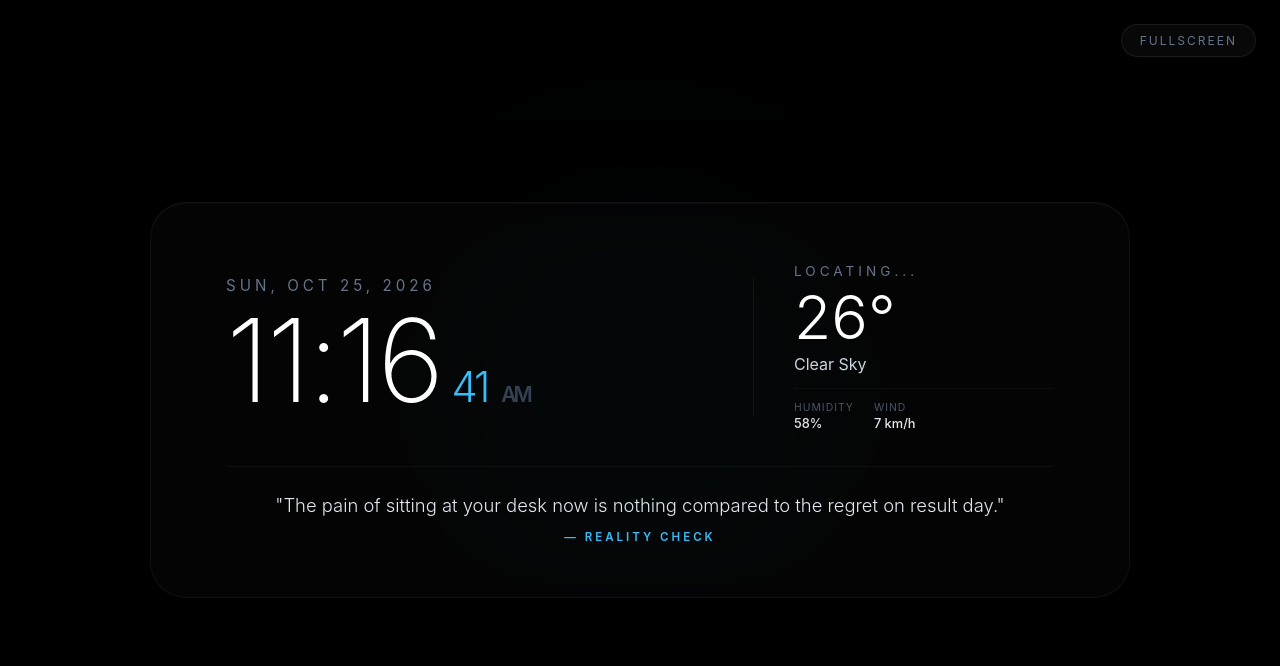
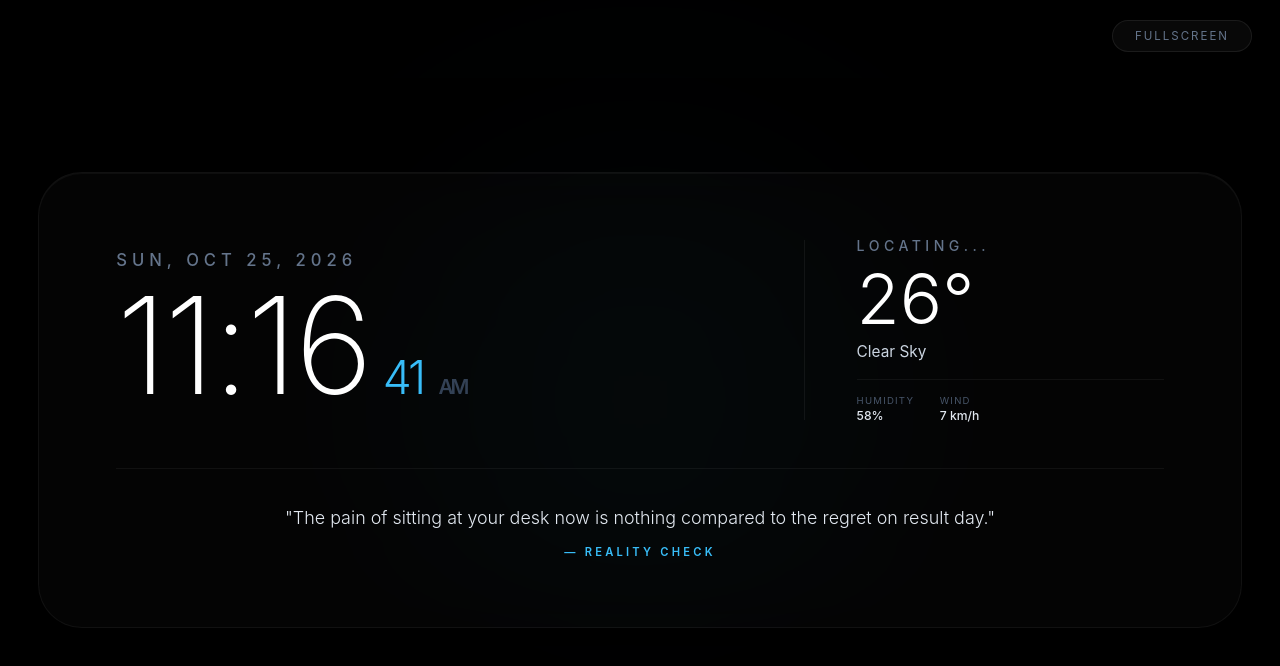
Before and after one commit to yraj19973-star/aod, a plain HTML site: page index.html in a window 1280 px wide. Drawn offline with Linux system fonts and the light colour scheme; no server answers.

Commit message:
index.html

```diff
--- a/index.html
+++ b/index.html
@@ -2,7 +2,7 @@
 <html lang="en">
 <head>
     <meta charset="UTF-8">
-    <meta name="viewport" content="width=device-width, initial-scale=1.0">
+    <meta name="viewport" content="width=device-width, initial-scale=1.0, maximum-scale=1.0, user-scalable=no">
     <title>Minimal Focus Desk</title>
 
     <meta name="apple-mobile-web-app-capable" content="yes">
@@ -15,6 +15,7 @@
             padding: 0;
             box-sizing: border-box;
             font-family: -apple-system, BlinkMacSystemFont, "Segoe UI", Roboto, "Helvetica Neue", Arial, sans-serif;
+            -webkit-tap-highlight-color: transparent;
         }
 
         body {
@@ -22,37 +23,42 @@
             justify-content: center;
             align-items: center;
             min-height: 100vh;
+            min-height: 100dvh; /* Dynamic viewport height fix for mobile browsers */
             background-color: #000000;
             overflow: hidden;
             position: relative;
+            padding: clamp(12px, 2.5vw, 40px);
         }
 
+        /* Ambient Glow Layer */
         .ambient-glow {
             position: absolute;
-            width: 600px;
-            height: 600px;
+            width: clamp(350px, 60vw, 900px);
+            height: clamp(350px, 60vw, 900px);
             border-radius: 50%;
             background: radial-gradient(circle, rgba(56, 189, 248, 0.04) 0%, rgba(0, 0, 0, 0) 70%);
             top: 50%;
             left: 50%;
             transform: translate(-50%, -50%);
-            filter: blur(100px);
+            filter: blur(clamp(60px, 8vw, 130px));
             z-index: 1;
+            pointer-events: none;
         }
 
+        /* Fullscreen Toggle Button */
         .fs-toggle-btn {
             position: fixed;
-            top: 24px;
-            right: 24px;
+            top: clamp(14px, 2.5vh, 28px);
+            right: clamp(14px, 2.5vw, 28px);
             z-index: 50;
             background: rgba(255, 255, 255, 0.03);
             border: 1px solid rgba(255, 255, 255, 0.08);
             color: #64748b;
-            padding: 8px 18px;
-            font-size: 0.75rem;
+            padding: clamp(6px, 1vh, 10px) clamp(12px, 1.8vw, 22px);
+            font-size: clamp(0.7rem, 0.9vw, 0.85rem);
             letter-spacing: 2px;
             text-transform: uppercase;
-            border-radius: 20px;
+            border-radius: 999px;
             cursor: pointer;
             transition: all 0.2s ease;
         }
@@ -60,118 +66,127 @@
         .fs-toggle-btn:hover {
             color: #ffffff;
             background: rgba(255, 255, 255, 0.1);
-            border-color: rgba(255, 255, 255, 0.2);
+            border-color: rgba(255, 255, 255, 0.25);
         }
 
+        /* Fluid Responsive Glassmorphic Workspace */
         .workspace {
             position: relative;
             z-index: 10;
-            width: 90%;
-            max-width: 980px;
+            width: min(94vw, 1260px);
             background: rgba(255, 255, 255, 0.015);
-            backdrop-filter: blur(30px);
-            -webkit-backdrop-filter: blur(30px);
+            backdrop-filter: blur(35px);
+            -webkit-backdrop-filter: blur(35px);
             border: 1px solid rgba(255, 255, 255, 0.05);
-            padding: 60px 75px 50px 75px;
-            border-radius: 36px;
-            box-shadow: 0 40px 100px rgba(0, 0, 0, 0.95),
-                        inset 0 1px 0 rgba(255, 255, 255, 0.03);
+            padding: clamp(28px, 5vw, 75px) clamp(24px, 6vw, 90px);
+            border-radius: clamp(24px, 4vw, 44px);
+            box-shadow: 0 50px 120px rgba(0, 0, 0, 0.95),
+                        inset 0 1px 0 rgba(255, 255, 255, 0.04);
             display: flex;
             flex-direction: column;
+            justify-content: center;
         }
 
         .stats-row {
             display: flex;
             justify-content: space-between;
             align-items: center;
-            gap: 40px;
+            gap: clamp(24px, 4vw, 55px);
+            width: 100%;
         }
 
+        /* Clock Module */
         .clock-section {
-            flex: 1;
+            flex: 1 1 auto;
         }
 
         .date-display {
-            font-size: 0.95rem;
+            font-size: clamp(0.8rem, 1.3vw, 1.25rem);
             color: #64748b;
-            letter-spacing: 4px;
+            letter-spacing: clamp(2.5px, 0.4vw, 5px);
             text-transform: uppercase;
-            margin-bottom: 8px;
+            margin-bottom: clamp(6px, 1vw, 12px);
+            font-weight: 500;
         }
 
         .time-display {
-            font-size: 7.2rem;
+            font-size: clamp(3.6rem, 10.5vw, 10rem);
             font-weight: 200;
             color: #ffffff;
             letter-spacing: -3px;
-            line-height: 1;
+            line-height: 0.95;
             display: flex;
             align-items: baseline;
+            flex-wrap: nowrap;
         }
 
         .seconds {
-            font-size: 2.6rem;
-            margin-left: 10px;
+            font-size: clamp(1.4rem, 3.6vw, 3.6rem);
+            margin-left: clamp(6px, 1vw, 14px);
             color: #38bdf8;
             font-weight: 300;
         }
 
         .period {
-            font-size: 1.3rem;
+            font-size: clamp(0.9rem, 1.6vw, 1.7rem);
             color: #334155;
-            margin-left: 14px;
+            margin-left: clamp(8px, 1.2vw, 18px);
             font-weight: 600;
         }
 
         .divider {
             width: 1px;
-            height: 140px;
-            background: rgba(255, 255, 255, 0.05);
+            height: clamp(100px, 14vw, 180px);
+            background: rgba(255, 255, 255, 0.06);
+            flex-shrink: 0;
         }
 
+        /* Weather Module */
         .weather-section {
-            width: 260px;
+            width: clamp(200px, 24vw, 320px);
             color: #ffffff;
+            flex-shrink: 0;
         }
 
         .location-display {
-            font-size: 0.85rem;
+            font-size: clamp(0.75rem, 1.1vw, 1.1rem);
             color: #64748b;
-            letter-spacing: 4px;
+            letter-spacing: clamp(2.5px, 0.35vw, 4.5px);
             text-transform: uppercase;
-            margin-bottom: 8px;
+            margin-bottom: clamp(6px, 1vw, 10px);
+            font-weight: 500;
             white-space: nowrap;
             overflow: hidden;
             text-overflow: ellipsis;
         }
 
         .temp-display {
-            font-size: 3.8rem;
+            font-size: clamp(2.8rem, 5.5vw, 5.2rem);
             font-weight: 300;
             line-height: 1;
-            margin-bottom: 6px;
+            margin-bottom: clamp(4px, 0.8vw, 8px);
         }
 
         .weather-condition {
-            font-size: 1rem;
+            font-size: clamp(0.85rem, 1.2vw, 1.2rem);
             color: #cbd5e1;
-            margin-bottom: 14px;
+            margin-bottom: clamp(10px, 1.5vw, 18px);
         }
 
         .weather-details {
             display: flex;
-            gap: 20px;
-            font-size: 0.8rem;
+            gap: clamp(14px, 2vw, 28px);
+            font-size: clamp(0.75rem, 0.95vw, 0.95rem);
             color: #94a3b8;
-            border-top: 1px solid rgba(255, 255, 255, 0.04);
-            padding-top: 12px;
+            border-top: 1px solid rgba(255, 255, 255, 0.05);
+            padding-top: clamp(10px, 1.2vw, 16px);
         }
 
         .detail-label {
             color: #475569;
             text-transform: uppercase;
-            font-size: 0.65rem;
-            letter-spacing: 1px;
+            font-size: clamp(0.6rem, 0.75vw, 0.75rem);
+            letter-spacing: 1.2px;
             margin-bottom: 2px;
         }
 
@@ -180,49 +195,68 @@
             font-weight: 500;
         }
 
+        /* Study Quotes Module */
         .quote-container {
-            margin-top: 35px;
-            padding-top: 24px;
-            border-top: 1px solid rgba(255, 255, 255, 0.04);
+            margin-top: clamp(24px, 4vw, 45px);
+            padding-top: clamp(18px, 2.5vw, 32px);
+            border-top: 1px solid rgba(255, 255, 255, 0.05);
             text-align: center;
-            min-height: 75px;
+            min-height: clamp(65px, 8vw, 95px);
+            display: flex;
+            flex-direction: column;
+            justify-content: center;
+            align-items: center;
         }
 
         .quote-text {
-            font-size: 1.15rem;
-            line-height: 1.6;
+            font-size: clamp(0.95rem, 1.4vw, 1.45rem);
+            line-height: 1.55;
             color: #e2e8f0;
             font-weight: 300;
             transition: opacity 0.6s ease;
+            max-width: 90%;
         }
 
         .quote-tag {
             display: block;
-            margin-top: 8px;
-            font-size: 0.72rem;
-            letter-spacing: 3px;
+            margin-top: clamp(6px, 1vw, 12px);
+            font-size: clamp(0.7rem, 0.85vw, 0.85rem);
+            letter-spacing: clamp(2px, 0.25vw, 3.5px);
             text-transform: uppercase;
             color: #38bdf8;
             font-weight: 600;
         }
 
-        @media (max-width: 820px) {
-            .workspace {
-                padding: 40px 30px;
+        /* Mobile & Narrow Screen Stacking Layout */
+        @media (max-width: 768px) {
+            body {
+                overflow-y: auto; /* Gracefully permit vertical breathing space on tiny screens */
             }
             .stats-row {
                 flex-direction: column;
-                align-items: flex-start;
-                gap: 25px;
+                align-items: center;
+                text-align: center;
+                gap: 24px;
+            }
+            .clock-section {
+                display: flex;
+                flex-direction: column;
+                align-items: center;
             }
             .divider {
-                display: none;
+                width: 80%;
+                height: 1px;
             }
-            .time-display {
-                font-size: 5rem;
+            .weather-section {
+                width: 100%;
+                display: flex;
+                flex-direction: column;
+                align-items: center;
             }
-            .seconds {
-                font-size: 2rem;
+            .weather-details {
+                justify-content: center;
+                gap: 32px;
+                width: 100%;
             }
         }
     </style>
@@ -383,7 +417,6 @@
 
         async function pullWeatherData(lat, lon) {
             try {
-                // Queries Open-Meteo with legacy + modern current schema for guaranteed compatibility
                 const url = `https://api.open-meteo.com/v1/forecast?latitude=${lat}&longitude=${lon}&current=temperature_2m,relative_humidity_2m,weather_code,wind_speed_10m&current_weather=true`;
                 const res = await fetch(url);
                 if (!res.ok) throw new Error("API error");
@@ -410,7 +443,6 @@
                 document.getElementById('humidity').textContent = `${humVal}%`;
                 document.getElementById('wind').textContent = `${windVal} km/h`;
             } catch (e) {
-                console.error("Weather fetch failed:", e);
                 document.getElementById('temp').textContent = "26°";
                 document.getElementById('condition').textContent = "Clear Sky";
                 document.getElementById('humidity').textContent = "58%";
@@ -419,7 +451,6 @@
         }
 
         async function syncLocationAndWeather() {
-            // Immediate preliminary weather load for your coordinates so screen is never blank
             pullWeatherData(22.8046, 86.2029);
 
             if (navigator.geolocation) {
@@ -457,7 +488,6 @@
 
         async function fallbackToIpLocation() {
             try {
-                // Highly reliable, no-rate-limit CORS endpoint
                 const res = await fetch('https://get.geojs.io/v1/ip/geo.json');
                 if (res.ok) {
                     const data = await res.json();
```
